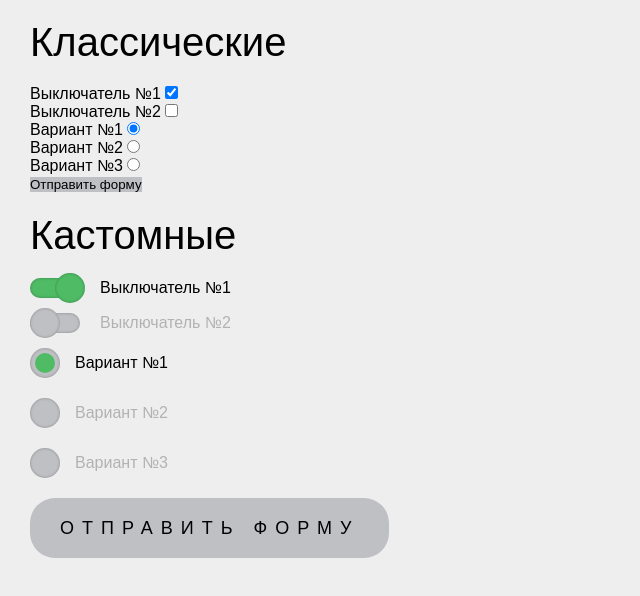
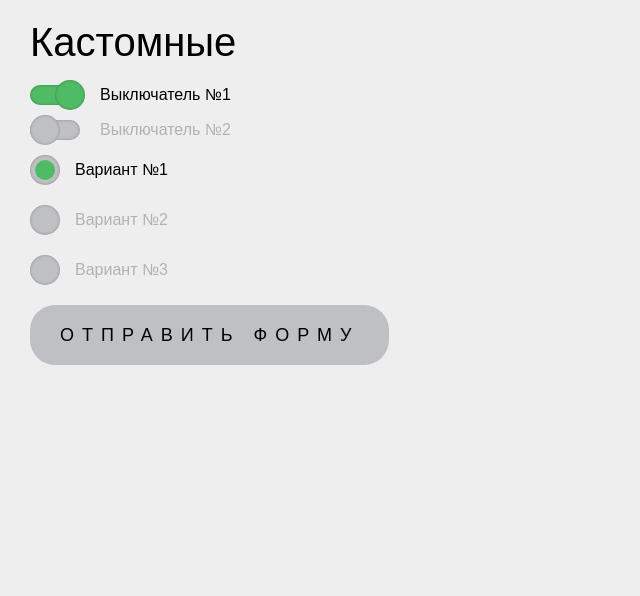
Before and after one commit to EgorKeln/Custom-switches, a plain HTML site: page index.html in a window 1280 px wide. Shown: the whole page, without its empty margins (0-640 px from the left). Drawn offline with nearby package versions, Linux system fonts and the light colour scheme; files that its build step writes are made by us from their sources.

Commit message:
Update index.html

```diff
--- a/index.html
+++ b/index.html
@@ -8,38 +8,6 @@
     </head>
     <body>
         <div class="wrapper">
-            <form action="#" class="block-form">
-                <div class="block-form__title">Классические</div>
-                <div>
-                    <div>
-                        Выключатель №1
-                        <input type="checkbox" checked>
-                    </div>
-                </div>
-                <div>
-                    <div>
-                        Выключатель №2
-                        <input type="checkbox">
-                    </div>
-                </div>
-                <div>
-                    <div>
-                        <div>
-                            Вариант №1
-                            <input type="radio" value="1" checked>
-                        </div>
-                        <div>
-                            Вариант №2
-                            <input type="radio" value="2">
-                        </div>
-                        <div>
-                            Вариант №3
-                            <input type="radio" value="3">
-                        </div>
-                    </div>
-                </div>
-                <button class="button_defolt" type="submit">Отправить форму</button>
-            </form>
             <form action="#" class="block-form">
                 <div class="block-form__title">Кастомные</div>
                 <div class="block-form__input">
```
